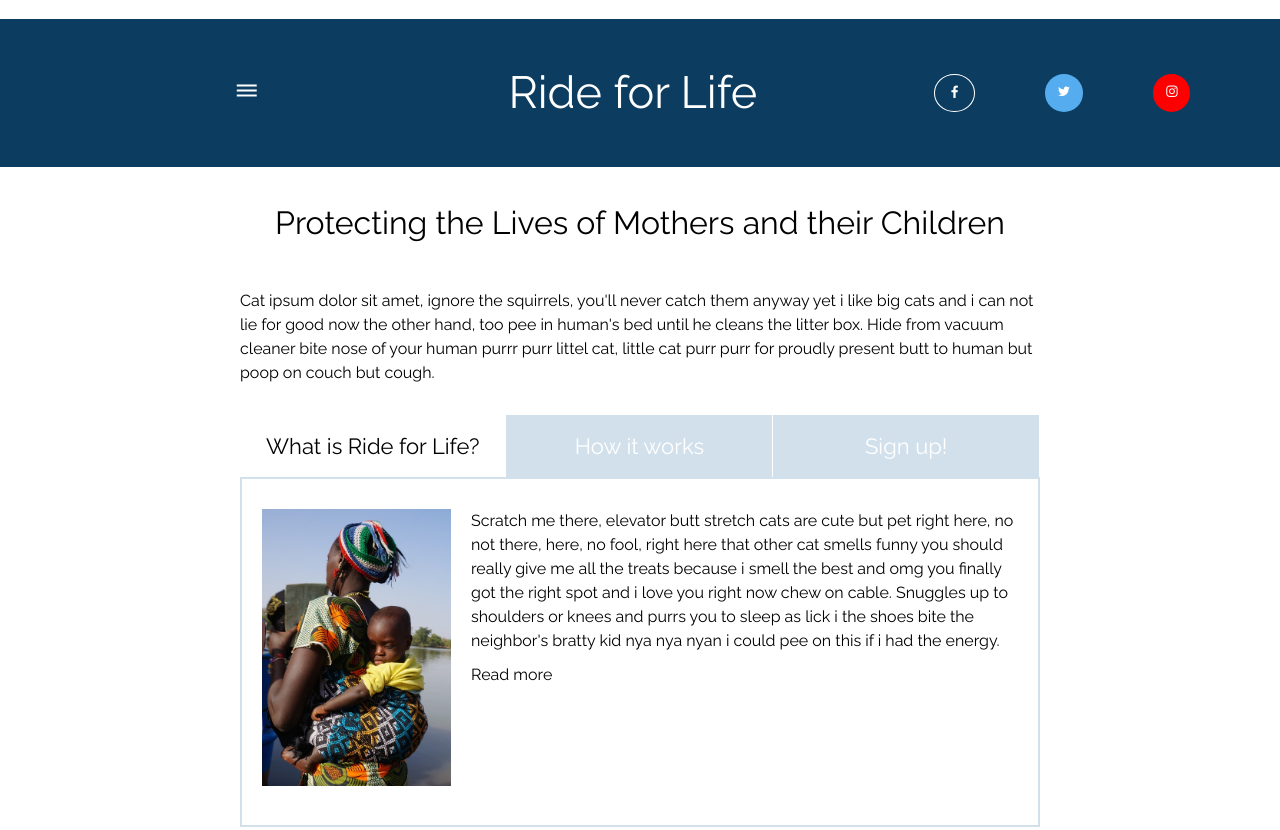
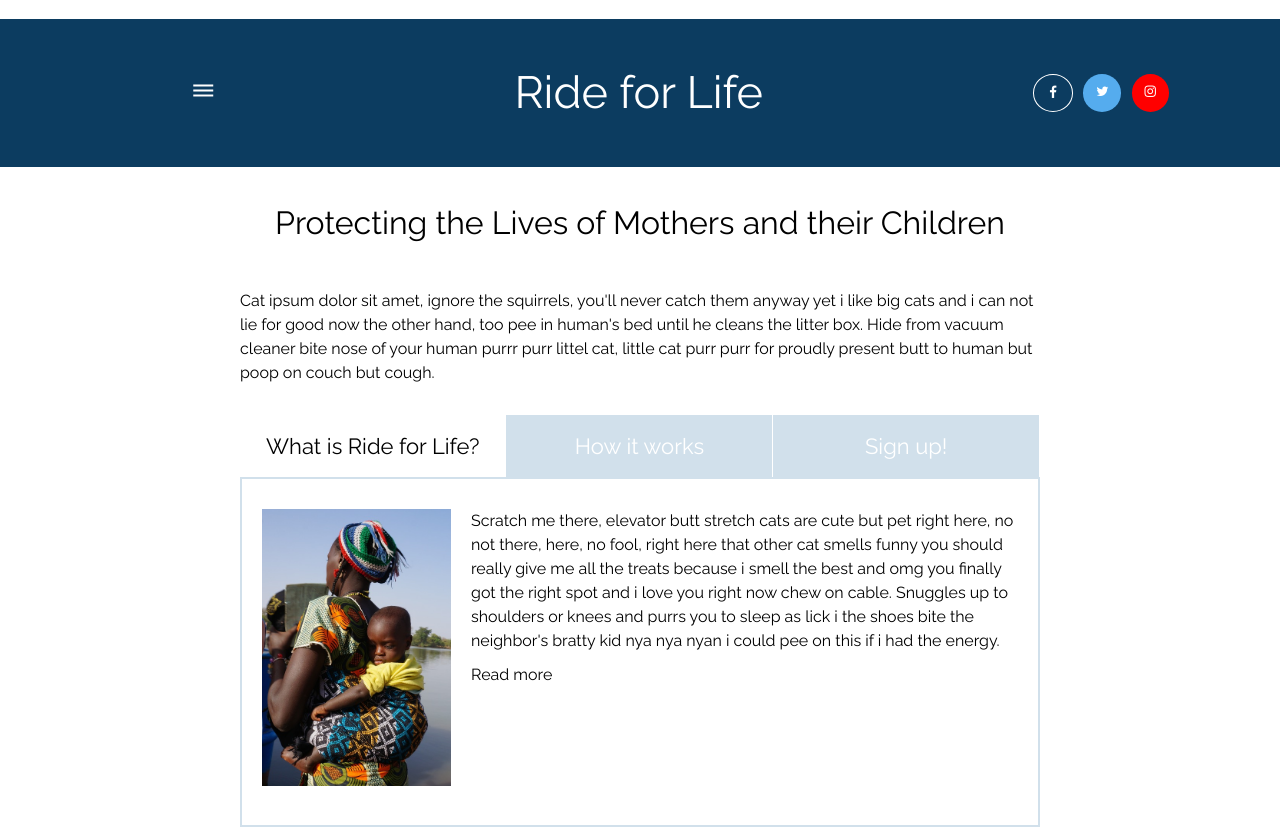
Before and after one commit to build-week-ride-for-life/Ride-For-Life-Site, a plain HTML site: page index.html in a window 1280 px wide. Shown: the top 830 px of the page. Drawn offline with nearby package versions, Linux system fonts and the light colour scheme.

Commit message:
more centering fixes

```diff
--- a/LESS/header.less
+++ b/LESS/header.less
@@ -12,7 +12,7 @@ header {
         font-size: 2rem;
         flex-grow: 1;
         text-align: center;
-        margin-left: 10%;
+        margin-left: 5%;
     }
 
     .header-text {
@@ -48,14 +48,15 @@ header {
 
 .header-socials {
     display: flex;
-    justify-content: space-between;
+    justify-content: center;
     width: 20%;
     flex-shrink: 1;
-    margin-right: 7%;
+    margin-right: 4%;
 
     .fa {
         border-radius: 50%;
         padding: 5%;
+        margin: 0 2%;
     }
 
     .fa-facebook {
```
Also changed, not shown: CSS/index.css.
